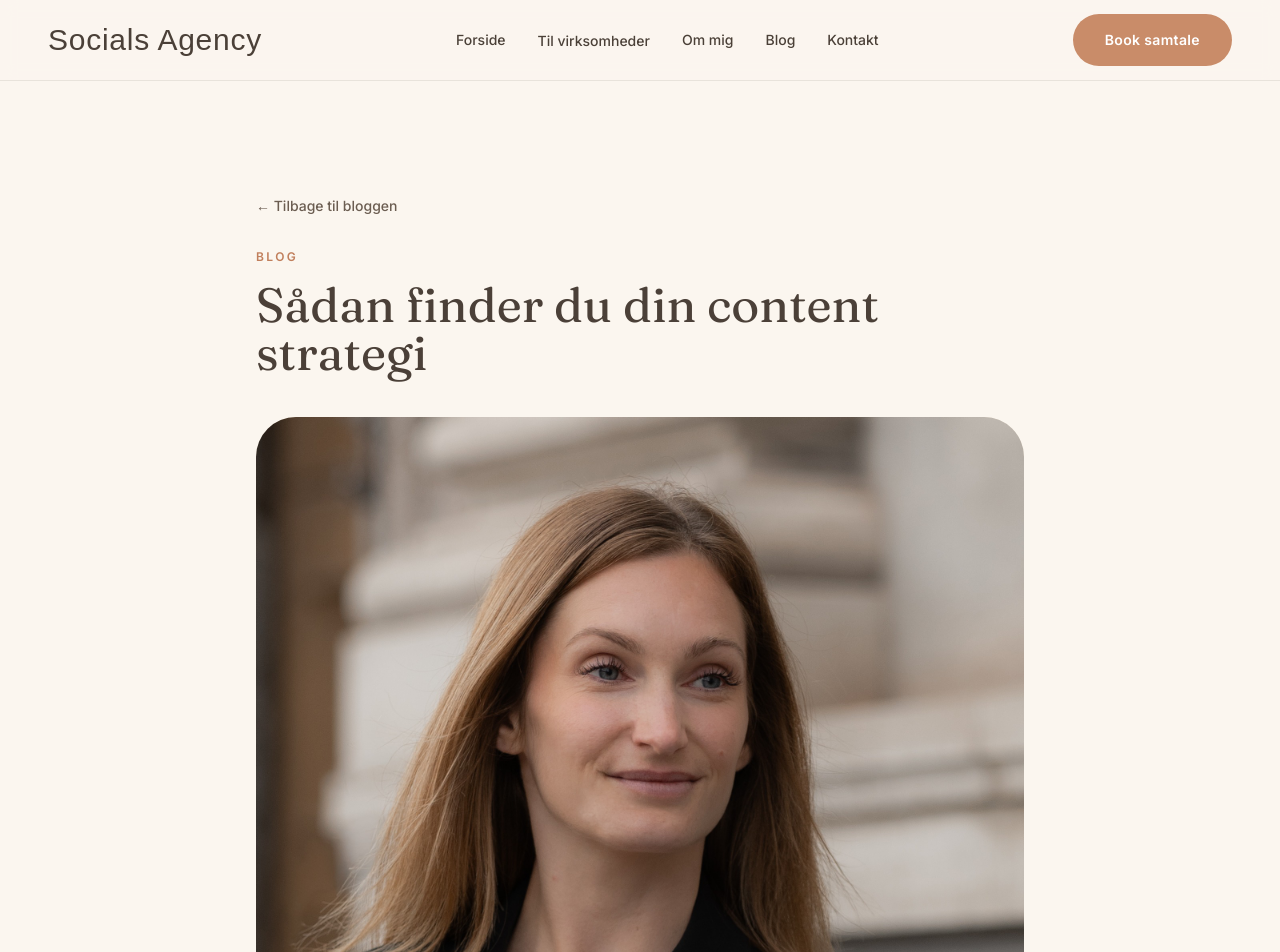
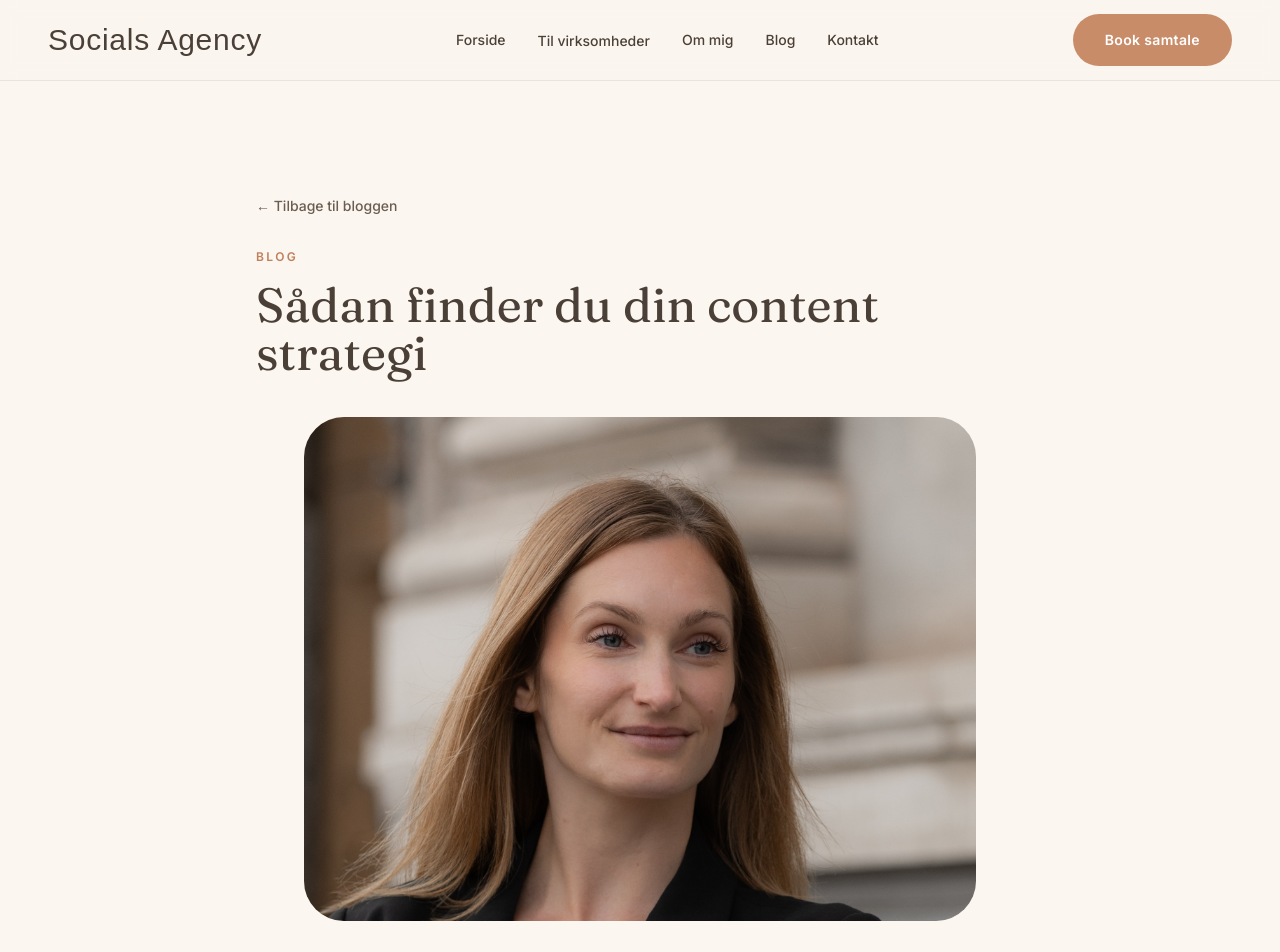
Before and after one commit to AnjaLLehmann/Socials-Agency, a Next.js app: page /blog/content-strategi in a window 1280 px wide. Shown: the top 952 px of the page. Built offline with nearby package versions, Linux system fonts and the light colour scheme; a web font is replaced by a local one.

Commit message:
Add files via upload

```diff
--- a/app/blog/content-strategi/page.tsx
+++ b/app/blog/content-strategi/page.tsx
@@ -25,7 +25,7 @@ export default function ContentStrategiPost() {
             Sådan finder du din content strategi
           </h1>
 
-          <div className="relative mt-10 aspect-[3/4] w-full overflow-hidden rounded-5xl bg-sand">
+          <div className="relative mx-auto mt-10 aspect-[4/3] w-full max-w-2xl overflow-hidden rounded-5xl bg-sand">
             <Image
               src="/images/blog/content-strategi-hero.jpg"
               alt="Sådan finder du din content strategi"
```
